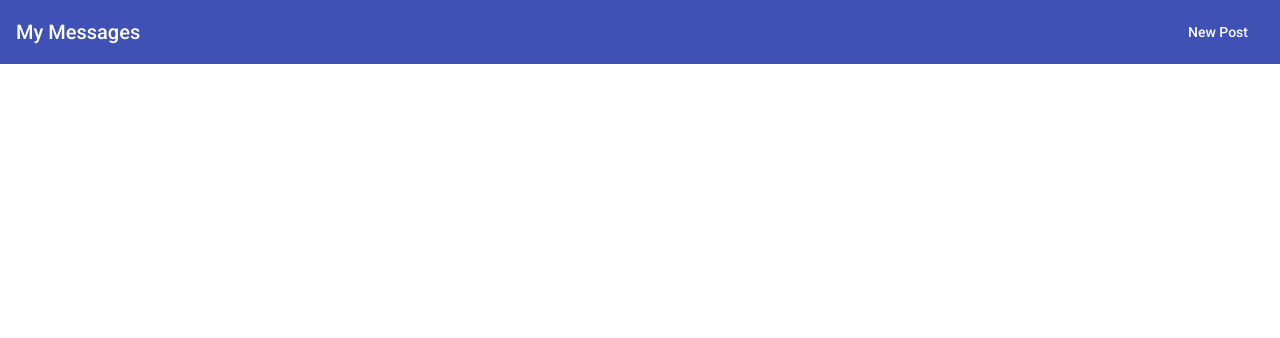
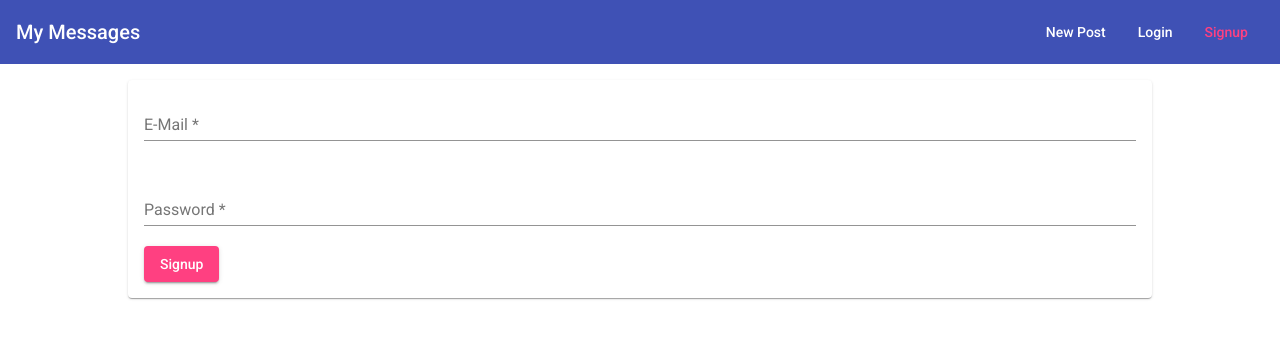
Before and after one commit to ehabhamdy/MEAN-blog, an Angular app in the folder client/: page /signup in a window 1280 px wide. Before the commit this address led to /. Shown: the top 338 px of the page. Built offline with nearby package versions, Linux system fonts and the light colour scheme.

Commit message:
Adding login and signup screens

```diff
--- a/client/src/app/app-routing.module.ts
+++ b/client/src/app/app-routing.module.ts
@@ -1,13 +1,17 @@
 import { NgModule } from "@angular/core";
 
 import { RouterModule, Routes } from "@angular/router";
+import { LoginComponent } from "./auth/login/login.component";
+import { SignupComponent } from "./auth/signup/signup.component";
 import { PostCreateComponent } from "./posts/post-create/post-create.component";
 import { PostListComponent } from "./posts/post-list/post-list.component";
 
 const routes: Routes= [
     {path: '', component: PostListComponent},
     {path: 'create', component: PostCreateComponent},
-    {path: 'edit/:postId', component: PostCreateComponent}
+    {path: 'edit/:postId', component: PostCreateComponent},
+    {path: 'login', component: LoginComponent},
+    {path: 'signup', component: SignupComponent},
 ];
 
 @NgModule({
--- /dev/null
+++ b/client/src/app/auth/login/login.component.css
@@ -0,0 +1,8 @@
+mat-form-field,
+textarea {
+    width: 100%;
+}
+
+mat-spinner {
+    margin: auto;
+}
--- /dev/null
+++ b/client/src/app/auth/login/login.component.html
@@ -0,0 +1,17 @@
+<mat-card>
+  <mat-spinner *ngIf="isLoading"></mat-spinner>
+
+  <form (submit)="onLogin(loginForm)" #loginForm="ngForm" *ngIf="!isLoading">
+    <mat-form-field>
+      <input matInput name="email" ngModel type="email" name="email" placeholder="E-Mail" #emailInput="ngModel" required email>
+      <mat-error *ngIf="emailInput.invalid">Please enter a valid email</mat-error>
+    </mat-form-field>
+
+    <mat-form-field style="margin-top: 20px;">
+      <input matInput name="password" ngModel type="password"  placeholder="Password" #passwordInput="ngModel" required>
+      <mat-error *ngIf="passwordInput.invalid">Please enter a valid password</mat-error>
+    </mat-form-field>
+    <button mat-raised-button color="accent" type="submit"> Login </button>
+  </form>
+
+</mat-card>
--- /dev/null
+++ b/client/src/app/auth/login/login.component.ts
@@ -0,0 +1,15 @@
+import { Component } from '@angular/core';
+import { NgForm } from '@angular/forms';
+
+@Component({
+    templateUrl: './login.component.html',
+    styleUrls: ['./Login.component.css']
+
+})
+export class LoginComponent {
+    isLoading = false;
+
+    onLogin(form: NgForm) {
+        console.log(form.value);
+    }
+}
--- /dev/null
+++ b/client/src/app/auth/signup/signup.component.css
@@ -0,0 +1,8 @@
+mat-form-field,
+textarea {
+    width: 100%;
+}
+
+mat-spinner {
+    margin: auto;
+}
--- /dev/null
+++ b/client/src/app/auth/signup/signup.component.html
@@ -0,0 +1,17 @@
+<mat-card>
+  <mat-spinner *ngIf="isLoading"></mat-spinner>
+
+  <form (submit)="onSignup(signupForm)" #signupForm="ngForm" *ngIf="!isLoading">
+    <mat-form-field>
+      <input matInput name="email" ngModel type="email" name="email" placeholder="E-Mail" #emailInput="ngModel" required email>
+      <mat-error *ngIf="emailInput.invalid">Please enter a valid email</mat-error>
+    </mat-form-field>
+
+    <mat-form-field style="margin-top: 20px;">
+      <input matInput name="password" ngModel type="password"  placeholder="Password" #passwordInput="ngModel" required>
+      <mat-error *ngIf="passwordInput.invalid">Please enter a valid password</mat-error>
+    </mat-form-field>
+    <button mat-raised-button color="accent" type="submit"> Signup </button>
+  </form>
+
+</mat-card>
--- /dev/null
+++ b/client/src/app/auth/signup/signup.component.ts
@@ -0,0 +1,15 @@
+import { Component } from '@angular/core';
+import { NgForm } from '@angular/forms';
+
+@Component({
+    templateUrl: './signup.component.html',
+    styleUrls: ['./signup.component.css']
+
+})
+export class SignupComponent {
+    isLoading = false;
+
+    onSignup(form: NgForm) {
+        console.log(form.value);
+    }
+}
--- a/client/src/app/header/header.component.css
+++ b/client/src/app/header/header.component.css
@@ -10,4 +10,5 @@ a {
 ul {
     list-style: none;
     padding: 0;
+    display: flex;
 }
--- a/client/src/app/header/header.component.html
+++ b/client/src/app/header/header.component.html
@@ -5,5 +5,11 @@
         <li>
             <a mat-button [routerLink]="['/create']" routerLinkActive="mat-accent">New Post</a>
         </li>
+        <li>
+            <a mat-button [routerLink]="['/login']" routerLinkActive="mat-accent">Login</a>
+        </li>
+        <li>
+            <a mat-button [routerLink]="['/signup']" routerLinkActive="mat-accent">Signup</a>
+        </li>
     </ul>
 </mat-toolbar>
```
Also changed, not shown: client/src/app/app.module.ts (+7 -1 lines).
